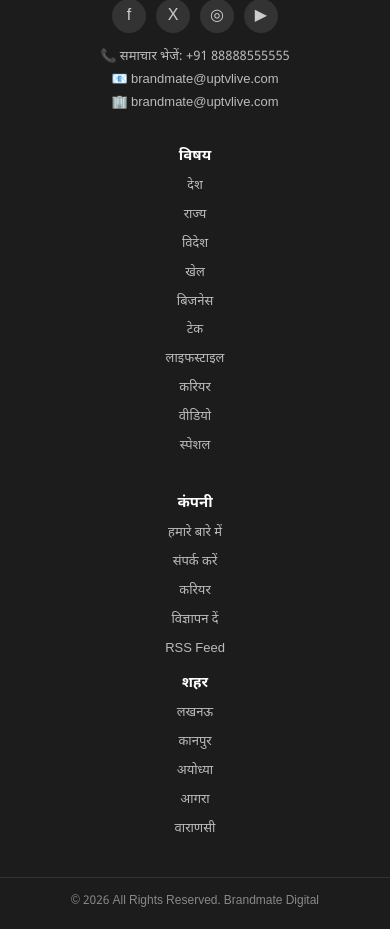
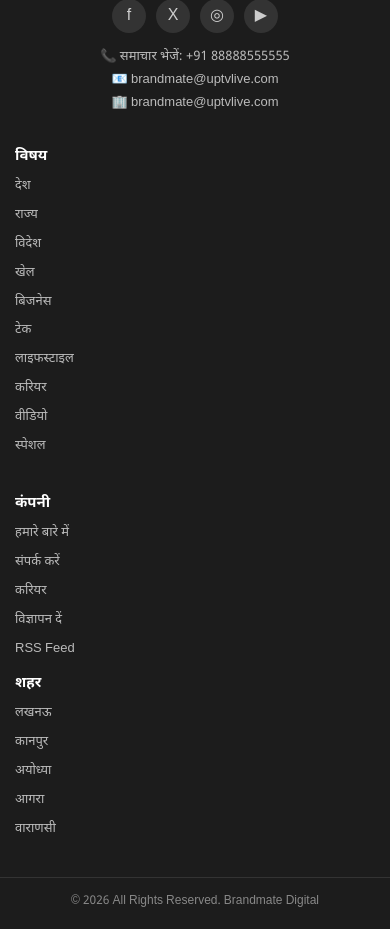
Before and after one commit to lets-make-ashwani/uptvlive, a React (Vite) app: page / in a window 390 px wide. Shown: the part 6445-7374 px from the top of the page. Built offline with nearby package versions, Linux system fonts and the light colour scheme.

Commit message:
fixed footer alignment

```diff
--- a/src/components/Footer/Footer.css
+++ b/src/components/Footer/Footer.css
@@ -144,3 +144,43 @@
     font-size: 13px;
   }
 }
+
+/* ================================= */
+/* 📱 MOBILE (2 COLUMN FIX) */
+/* ================================= */
+@media (max-width: 768px) {
+
+  .footer-container {
+    grid-template-columns: 1fr; /* first full width */
+    gap: 30px;
+    padding: 0 15px;
+  }
+
+  /* LEFT FULL WIDTH */
+  .footer-left {
+    text-align: center;
+  }
+
+  /* 🔥 MAKE RIGHT SIDE 2 COLUMN */
+  .footer-section {
+    border-left: none;
+    padding-left: 0;
+  }
+
+  /* WRAP BOTH SECTIONS */
+  .footer-container > .footer-section {
+    display: inline-block;
+    width: 48%;
+    vertical-align: top;
+    text-align: left;
+  }
+
+  /* CENTER LOGO */
+  .footer-logo {
+    margin: auto;
+  }
+
+  .social {
+    justify-content: center;
+  }
+}
```
